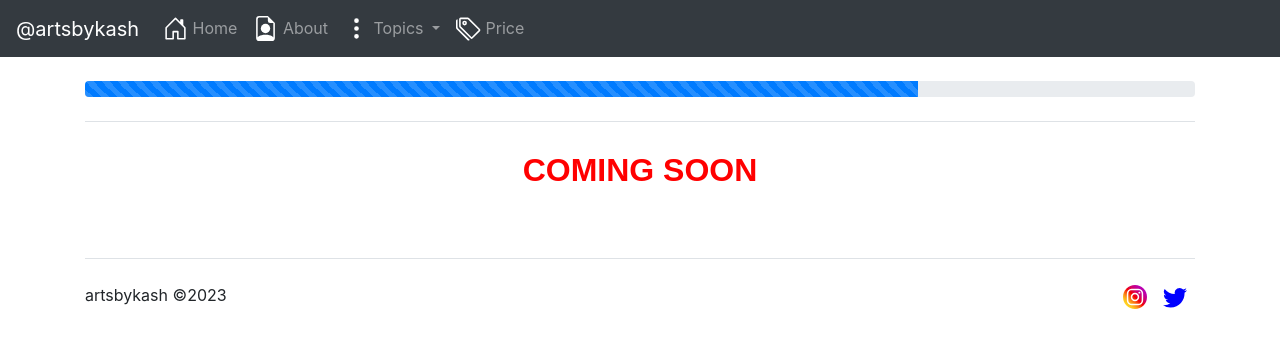
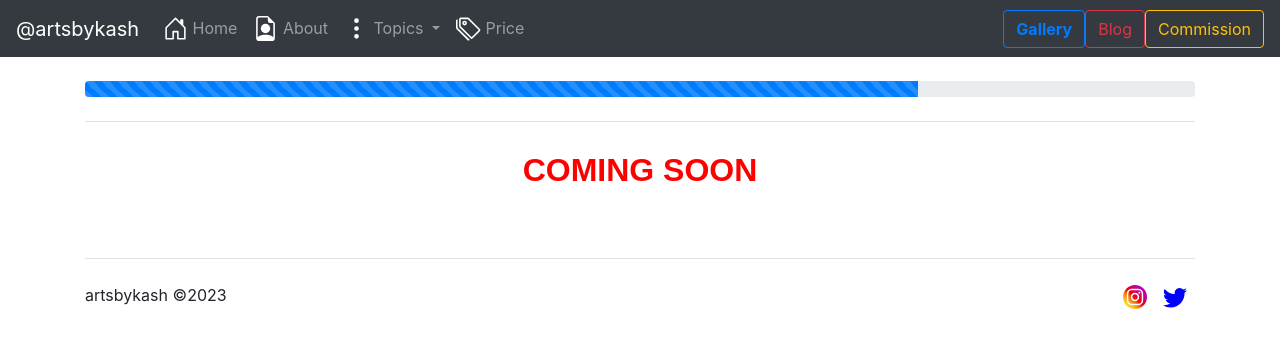
Before and after one commit to Kashmirajha2001/artsbykash, a plain HTML site: page blog.html in a window 1280 px wide. Drawn offline with nearby package versions, Linux system fonts and the light colour scheme.

Commit message:
Update blog.html

```diff
--- a/blog.html
+++ b/blog.html
@@ -57,6 +57,10 @@
                             Price</a>
                 </li>
             </ul>
+            <a href="gallery.html" class="btn btn-outline-primary" style="font-weight: bolder;" role="button" data-bs-toggle="button">Gallery</a>
+            <a href="blog.html" class="btn btn-outline-danger" role="button" data-bs-toggle="button">Blog</a>
+            <a href="commission.html" class="btn btn-outline-warning" role="button" data-bs-toggle="button">Commission
+            </a>
         </div>
     </nav>
 
```
